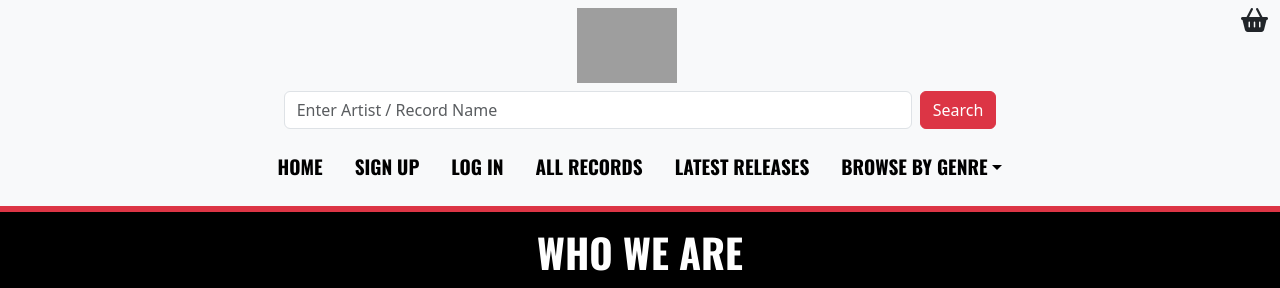
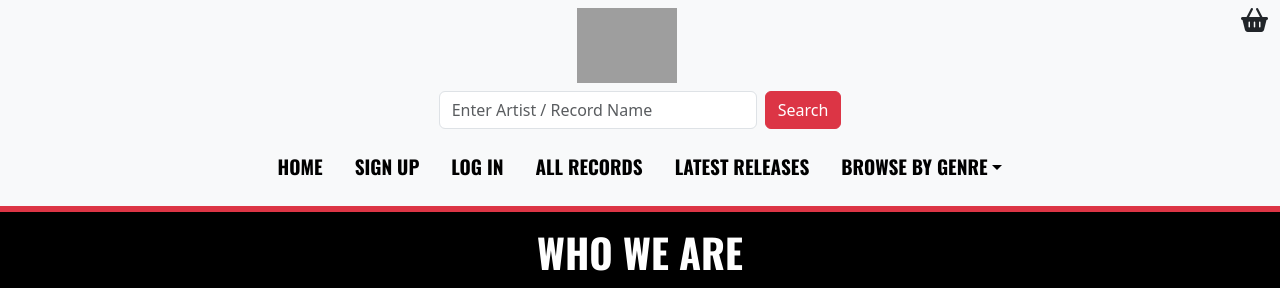
Before and after one commit to Morgana-S/vinyl-online, a Django app: page /community/who-we-are/ in a window 1280 px wide. Shown: the top 288 px of the page. Run offline with Django 5.2, Linux system fonts and the light colour scheme; parts of the project's set-up code (start-up, migrations or seed data) failed here and were passed over; some libraries are stand-ins or nearby versions; grey boxes are pictures that could not be loaded.

Commit message:
Add ajax search functionality and copyright in footer

```diff
--- a/templates/base.html
+++ b/templates/base.html
@@ -53,11 +53,14 @@
         </div>
         <!-- Search Bar -->
         <div class="row">
-            <div class="col">
-                <form action="{% url 'search' %}" class="d-flex justify-content-center">
-                    <input type="search" class="form-control w-50" name="q" placeholder="Enter Artist / Record Name">
-                    <button class="btn btn-danger ms-2" type="submit">Search</button>
-                </form>
+            <div class="col-10 col-md-4 mx-auto">
+                <div class="position-relative">
+                    <form action="{% url 'search' %}" class="d-flex justify-content-center">
+                        <input type="search" autocomplete="off" class="form-control" name="q" id="search-input" placeholder="Enter Artist / Record Name">
+                        <button class="btn btn-danger ms-2" type="submit">Search</button>
+                    </form>
+                    <div id="search-results" class="list-group position-absolute"></div>
+                </div>
             </div>
         </div>
         <!-- Navigation Bar -->
@@ -131,7 +134,7 @@
                 <nav>
                     <h3>SUPPORT</h3>
                     <ul class="list-unstyled">
-                        <li><a  aria-label="Click here to go to the page for creating a support ticket." href="{% url 'create_support_ticket' %}" class="nav-link">CONTACT US</a></li>
+                        <li><a aria-label="Click here to go to the page for creating a support ticket." href="{% url 'create_support_ticket' %}" class="nav-link">CONTACT US</a></li>
                         <li><a href="#" class="nav-link">PRIVACY POLICY</a></li>
                     </ul>
                 </nav>
@@ -153,6 +156,11 @@
                 </ul>
             </div>
         </div>
+        <div class="row">
+            <div class="col text-center">
+                <p class="small text-muted">©2025 Morgana Stone | <a class="small" href="https://github.com/Morgana-S/vinyl-online" aria-label="Click here to go to this site's GitHub page"><i class="fa-brands fa-github"></i></a></p>
+            </div>
+        </div>
     </footer>
     <!-- Footer Content Ends -->
     <!-- Scripts -->
```
